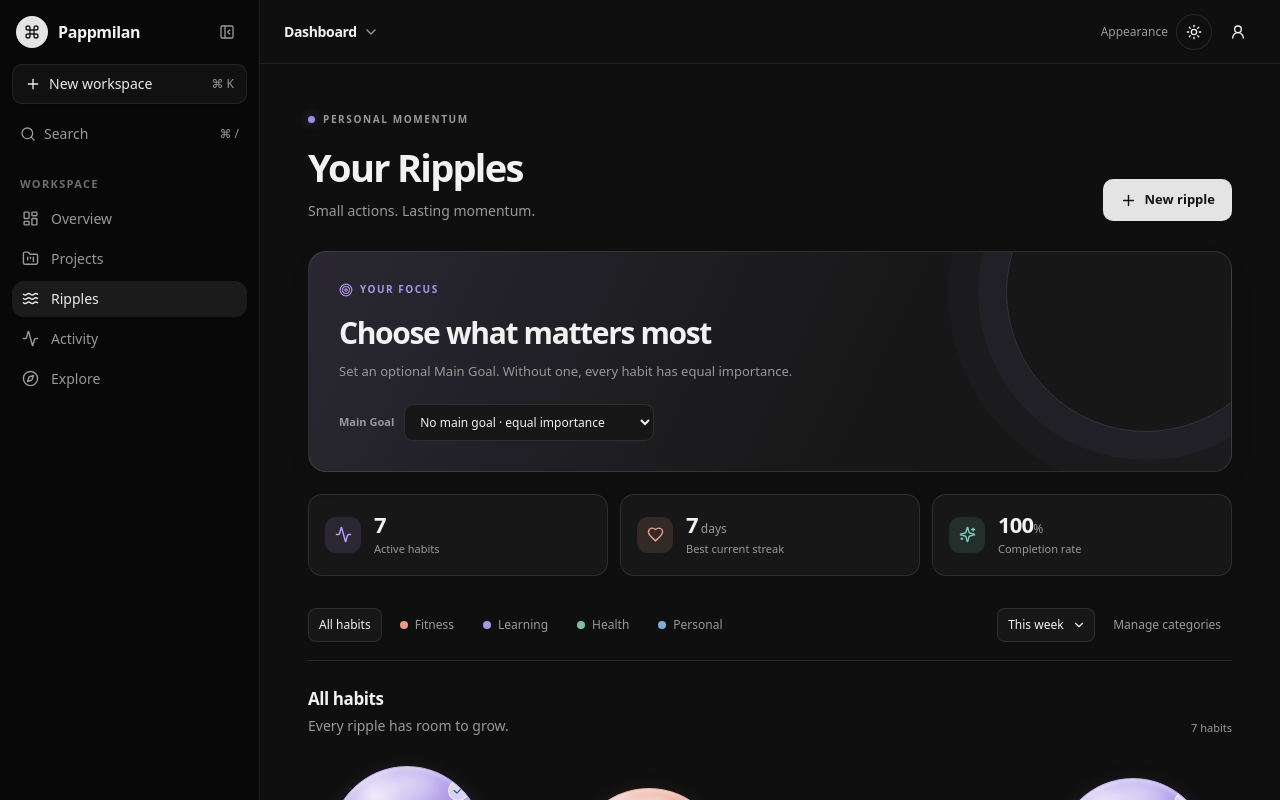
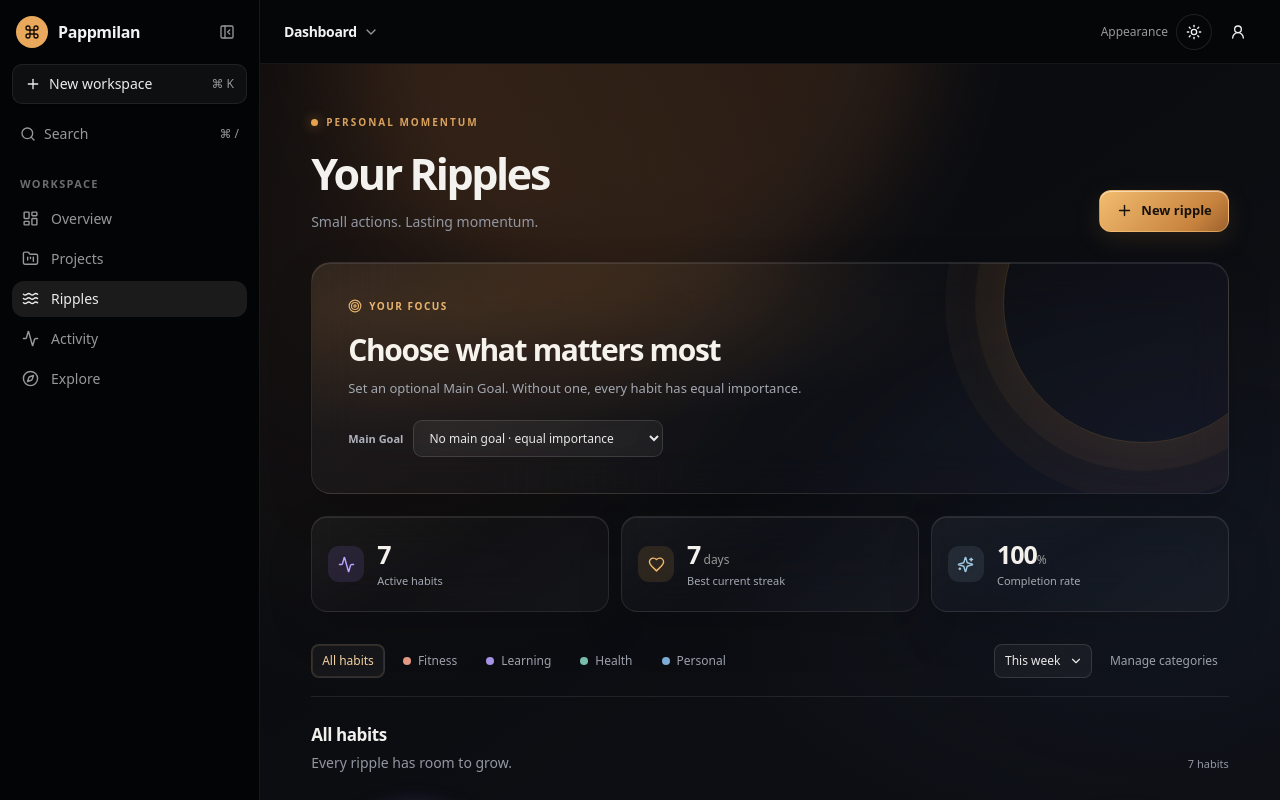
Before and after one commit to papp-milan/dashboard, a React (Vite) app: page / in a window 1280 px wide. Both pictures are taken after a click on the button "Ripples". Shown: the top 800 px of the page. Built offline with nearby package versions, Linux system fonts and the light colour scheme.

Commit message:
release: Ripples Glass Pulse redesign

```diff
--- a/src/features/ripples/ripples.css
+++ b/src/features/ripples/ripples.css
@@ -83,3 +83,131 @@
  .ripple-focus-card{padding:19px}.ripple-focus-controls{align-items:flex-start}.ripple-focus-controls label{width:100%}.ripple-focus-controls select{flex:1;min-width:0}.ripple-focus-symbol{width:43px;height:43px}
  .ripple-history-panel{height:min(92dvh,820px)}.ripple-year-grid{gap:7px}.ripple-year-month{padding:9px}.ripple-year-month .ripple-history-dot{width:6px;height:6px}
 }
+
+
+/* Ripples — glass pulse visual system */
+.ripples-page.ripples-focus {
+  --ripple-amber: #e6a34d;
+  --ripple-amber-soft: #ffc978;
+  --ripple-steel: #8ca4bd;
+  --ripple-violet: #a88bff;
+  --ripple-ice: #b9d5e8;
+  position: relative;
+  isolation: isolate;
+  min-height: 100%;
+  overflow: hidden;
+  padding: clamp(24px, 4vw, 54px);
+  color: #f1f0ed;
+  background:
+    radial-gradient(ellipse at 13% 12%, #a85d241b, transparent 34%),
+    radial-gradient(ellipse at 90% 44%, #526d9b18, transparent 36%),
+    linear-gradient(145deg, #090a0d 0%, #0c0e13 54%, #090a0e 100%);
+}
+.ripples-page.ripples-focus:before,
+.ripples-page.ripples-focus:after {
+  content: ""; position: absolute; z-index: -1; pointer-events: none;
+  width: 46vw; height: 46vw; border-radius: 50%; filter: blur(50px); opacity: .18;
+}
+.ripples-page.ripples-focus:before { top: -27vw; left: 8%; background: #b56d35; }
+.ripples-page.ripples-focus:after { right: -30vw; bottom: -25vw; background: #596eae; }
+.ripples-page .ripples-heading { margin-bottom: 30px; }
+.ripples-page .ripples-eyebrow { color: #d9a15b; letter-spacing: .2em; }
+.ripples-page .ripples-eyebrow span { background: #e6a34d; box-shadow: 0 0 12px #e6a34d99; }
+.ripples-page .ripples-heading h1 { color: #f4f2ee; font-size: clamp(30px, 4vw, 43px); letter-spacing: -.055em; }
+.ripples-page .ripples-heading p { color: #9297a2; }
+.ripples-page .ripple-primary-action {
+  border: 1px solid #f4c27b66; border-radius: 12px;
+  background: linear-gradient(135deg,#f2bd70,#c7833e 75%,#9c612e);
+  color: #17120d; box-shadow: 0 8px 26px #d28b3c22, inset 0 1px #fff8;
+}
+.ripples-page .ripple-focus-card,
+.ripples-page .ripple-stat-card,
+.ripples-page .ripple-history-section,
+.ripples-page .ripple-year-month,
+.ripples-page .ripple-category-item {
+  position: relative; isolation: isolate; overflow: hidden;
+  border: 1px solid #ffffff18; border-radius: 20px;
+  background: linear-gradient(145deg,#ffffff0c,#ffffff04 45%,#ffffff08);
+  box-shadow: inset 0 1px #ffffff18, 0 18px 45px #00000025;
+  backdrop-filter: blur(22px) saturate(125%);
+}
+.ripples-page .ripple-focus-card:before,
+.ripples-page .ripple-stat-card:before,
+.ripples-page .ripple-history-section:before {
+  content: ""; position: absolute; inset: 0; z-index: -1; pointer-events: none;
+  background: repeating-linear-gradient(90deg,transparent 0 5px,#ffffff08 6px,transparent 7px 11px);
+  mask-image: linear-gradient(115deg,#000 0%,#0008 34%,transparent 74%);
+  opacity: .65;
+}
+.ripples-page .ripple-focus-card { padding: clamp(24px,3vw,36px); background: radial-gradient(ellipse at 13% 20%,#d58c3b24,transparent 48%),linear-gradient(135deg,#ffffff0d,#ffffff03 60%,#a88bff0a); }
+.ripples-page .ripple-focus-card:after { border-color: #e6a34d33; box-shadow: 0 0 0 28px #e6a34d0d,0 0 0 58px #e6a34d08,0 0 60px #e6a34d12; }
+.ripples-page .ripple-focus-kicker { color: #e9b46d; }
+.ripples-page .ripple-focus-top h2 { color: #f6f2ec; }
+.ripples-page .ripple-focus-top p,
+.ripples-page .ripple-stat-card span:not(.ripple-stat-icon) { color: #a4a8b1; }
+.ripples-page .ripple-focus-symbol { border-color: #e6a34d55; background: #e6a34d18; color: #f2bd70; box-shadow: 0 0 28px #e6a34d18; }
+.ripples-page .ripple-focus-controls label { color: #aeb2bb; }
+.ripples-page .ripple-focus-controls select,
+.ripples-page .ripple-period-select,
+.ripples-page .ripple-filters button.active,
+.ripples-page .ripple-focus-check {
+  border-color: #ffffff20; background: #ffffff0b; color: #e8e8e7; backdrop-filter: blur(14px);
+}
+.ripples-page .ripple-focus-check:hover,
+.ripples-page .ripple-filters button:hover,
+.ripples-page .ripple-quiet-action:hover { background: #ffffff14; color: #fff; }
+.ripples-page .ripple-stat-card { min-height: 96px; border-radius: 16px; }
+.ripples-page .ripple-stat-card strong { color: #f4f1ec; font-size: 25px; }
+.ripples-page .ripple-stat-icon.violet { color: #b9a4ff; background: #a88bff20; }
+.ripples-page .ripple-stat-icon.peach { color: #f1b76c; background: #e6a34d20; }
+.ripples-page .ripple-stat-icon.mint { color: #9dc8df; background: #8ca4bd20; }
+.ripples-page .ripple-toolbar { border-color: #ffffff16; }
+.ripples-page .ripple-filters button,
+.ripples-page .ripple-quiet-action { color: #9da2ad; }
+.ripples-page .ripple-filters button.active { color: #f5d2a0; box-shadow: inset 0 0 0 1px #e6a34d25; }
+.ripples-page .ripple-flow-heading h2 { color: #f1f0ed; }
+.ripples-page .ripple-flow-heading p,
+.ripples-page .ripple-flow-heading>span { color: #9297a2; }
+.ripples-page .ripple-flow { column-gap: clamp(14px,3vw,36px); row-gap: 30px; }
+.ripples-page .ripple-orb {
+  width: clamp(116px,13vw,158px); color: #f4f1ed;
+  border: 1px solid color-mix(in srgb,var(--ripple-color),white 34%);
+  background:
+    repeating-linear-gradient(90deg,#ffffff0a 0 1px,transparent 1px 5px),
+    radial-gradient(ellipse at 28% 12%,#ffffff55 0%,#ffffff12 20%,transparent 50%),
+    radial-gradient(ellipse at 76% 88%,color-mix(in srgb,var(--ripple-color),transparent 45%),transparent 62%),
+    linear-gradient(145deg,#ffffff18,#ffffff05 50%,#00000044);
+  box-shadow: inset 0 1px #ffffff55,inset 0 -18px 28px #00000036,0 14px 36px color-mix(in srgb,var(--ripple-color),transparent 78%),0 0 24px color-mix(in srgb,var(--ripple-color),transparent 90%);
+  backdrop-filter: blur(18px) saturate(145%);
+}
+.ripples-page .ripple-orb:after { content:""; position:absolute; inset:8px; border:1px solid #ffffff17; border-radius:50%; pointer-events:none; }
+.ripples-page .ripple-orb:hover { box-shadow:inset 0 1px #ffffff70,inset 0 -18px 28px #00000036,0 18px 42px color-mix(in srgb,var(--ripple-color),transparent 68%); }
+.ripples-page .ripple-orb-icon { border-color:#ffffff35; background:#ffffff17; color:var(--ripple-color); }
+.ripples-page .ripple-orb-category { color:#b6b5bd; }
+.ripples-page .ripple-complete-control { border-color:#ffffff24; background:#17191f; color:#d4d5d9; }
+.ripples-page .ripple-complete-control.done { border-color:#e6a34d; background:#e6a34d; color:#17120d; box-shadow:0 0 18px #e6a34d55; }
+.ripples-page .ripple-add-orb { border:1px dashed #ffffff35; background:#ffffff06; color:#aeb2bb; backdrop-filter:blur(16px); }
+.ripples-page .ripple-add-orb:hover { border-color:#e6a34d88; background:#e6a34d12; color:#f4c27b; }
+.ripples-page .ripple-overlay { background:#030407b8; backdrop-filter:blur(14px); }
+.ripples-page .ripple-detail-panel,
+.ripples-page .ripple-form-panel { border-color:#ffffff1c; background:linear-gradient(145deg,#171a21f5,#0b0d12f8); color:#f1f0ed; box-shadow:-25px 0 80px #0009; }
+.ripples-page .ripple-detail-panel>p,
+.ripples-page .ripple-detail-row span { color:#a4a8b1; }
+.ripples-page .ripple-history-switch { border-color:#ffffff18; background:#ffffff08; }
+.ripples-page .ripple-history-switch button.active { background:linear-gradient(135deg,#e6a34d,#bd7938); color:#17120d; }
+.ripples-page .ripple-history-dot { border-color:#ffffff35; }
+.ripples-page .ripple-history-dot.filled { box-shadow:0 0 10px color-mix(in srgb,var(--history-color),transparent 35%); }
+.ripples-page .ripple-history-legend { color:#a4a8b1; }
+.ripples-page .ripple-history-legend i.tracked { border-color:#e6a34d; background:#e6a34d; }
+.ripples-page .ripple-form input,
+.ripples-page .ripple-form select { border-color:#ffffff24; background:#ffffff0b; color:#f1f0ed; }
+.ripples-page .ripple-category-item { background:#ffffff08; }
+.ripples-page .ripple-category-item small { color:#a4a8b1; }
+@media(max-width:640px) {
+  .ripples-page.ripples-focus { padding:24px 18px 40px; }
+  .ripples-page .ripple-focus-card { border-radius:17px; }
+  .ripples-page .ripple-orb { width:116px; }
+}
+@media(prefers-reduced-motion:reduce) {
+  .ripples-page.ripples-focus:before,.ripples-page.ripples-focus:after { display:none; }
+}
--- a/src/index.css
+++ b/src/index.css
@@ -31,25 +31,25 @@
 
 .dark {
   color-scheme: dark;
-  --background: oklch(0.17 0 0);
+  --background: oklch(0.12 0.008 260);
   --foreground: oklch(0.96 0 0);
-  --card: oklch(0.205 0 0);
+  --card: oklch(0.16 0.009 260);
   --card-foreground: oklch(0.96 0 0);
   --popover: oklch(0.205 0 0);
   --popover-foreground: oklch(0.96 0 0);
-  --primary: oklch(0.92 0 0);
-  --primary-foreground: oklch(0.19 0 0);
-  --secondary: oklch(0.26 0 0);
+  --primary: oklch(0.78 0.12 70);
+  --primary-foreground: oklch(0.16 0.02 60);
+  --secondary: oklch(0.22 0.01 260);
   --secondary-foreground: oklch(0.96 0 0);
   --muted: oklch(0.25 0 0);
   --muted-foreground: oklch(0.68 0 0);
-  --accent: oklch(0.25 0 0);
+  --accent: oklch(0.24 0.018 65);
   --accent-foreground: oklch(0.96 0 0);
   --destructive: oklch(0.7 0.19 22);
   --border: oklch(1 0 0 / 10%);
   --input: oklch(1 0 0 / 15%);
-  --ring: oklch(0.55 0 0);
-  --sidebar: oklch(0.135 0 0);
+  --ring: oklch(0.76 0.13 72);
+  --sidebar: oklch(0.105 0.008 260);
   --sidebar-foreground: oklch(0.94 0 0);
   --sidebar-accent: oklch(0.22 0 0);
   --sidebar-border: oklch(1 0 0 / 8%);
```
